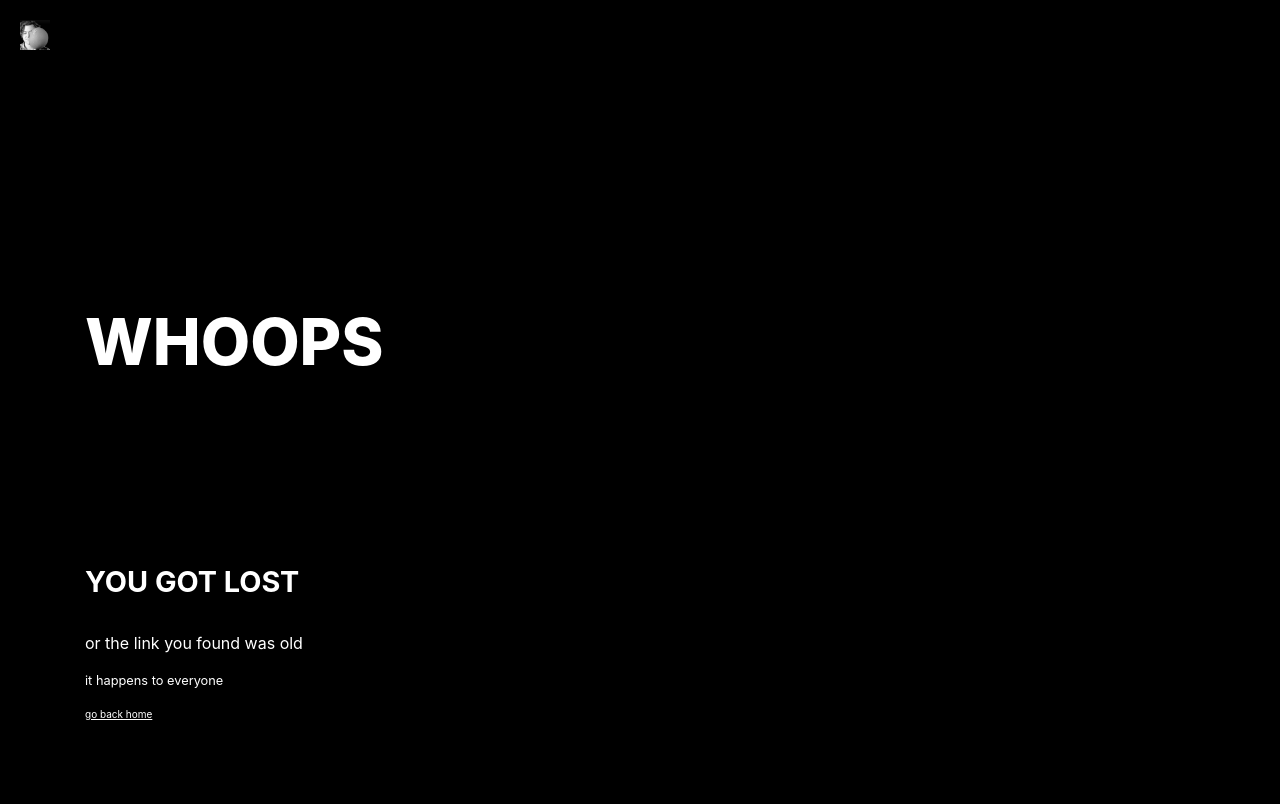
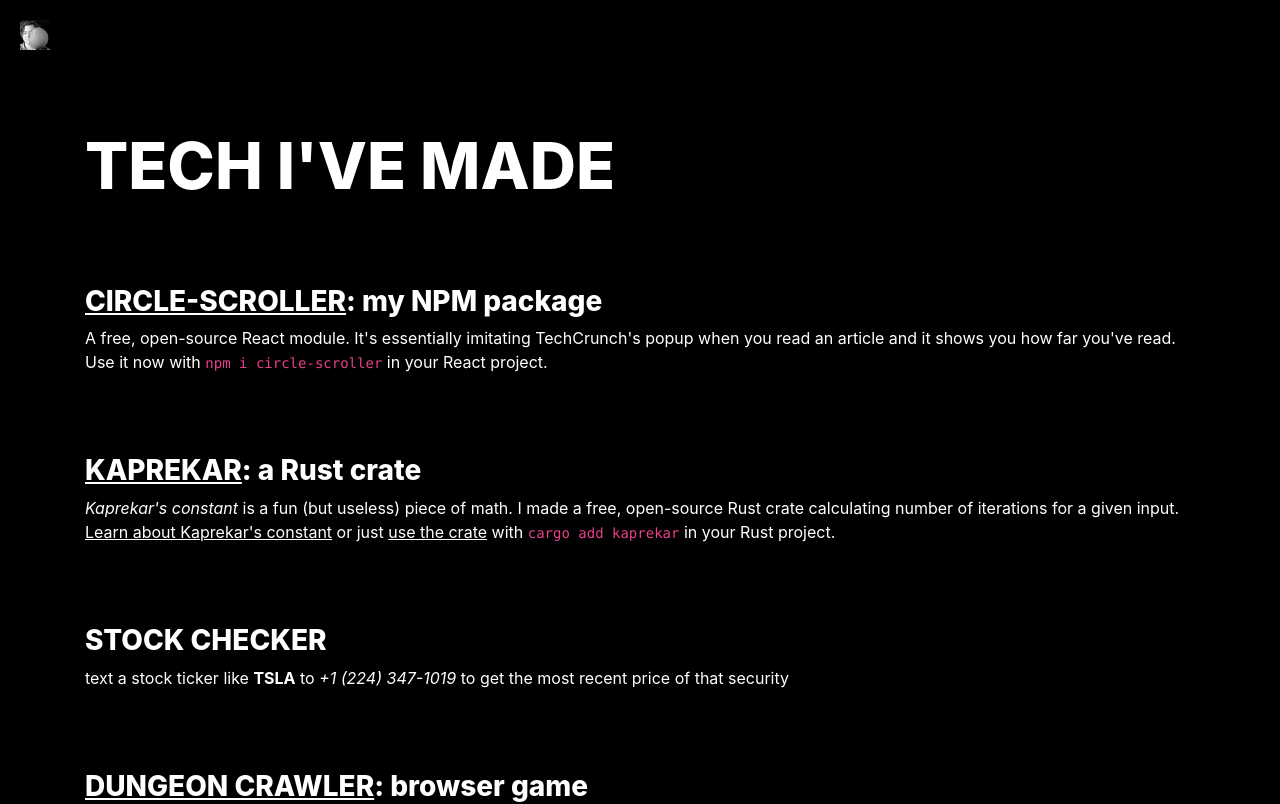
Before and after one commit to DeeterCesler/personal-site, a React (Create React App) app: page /tech in a window 1280 px wide. Before the commit this address led to /notfound. Shown: the top 804 px of the page. Built offline with nearby package versions, Linux system fonts and the light colour scheme.

Commit message:
rename Fun.jsx and /fun to Tech

```diff
--- a/src/App.js
+++ b/src/App.js
@@ -3,7 +3,7 @@ import './App.css'
 import { Route, Switch, Redirect } from 'react-router-dom'
 import HomePage from './HomePage'
 import Logo from './Logo'
-import Fun from './Fun'
+import Tech from './Tech'
 import Dungeon from './FUN/dungeon'
 import Now from './Now'
 import ReactGA from 'react-ga'
@@ -62,8 +62,8 @@ function App() {
         <Route exact from="/index" to="/" />
         <Route exact path="/index.html" render={homepage} />
         {/* <Route exact path="/work" render={Work}/> */}
-        <Route exact path="/fun" render={Fun} />
-        <Route exact path="/fun/dungeon" render={Dungeon} />
+        <Route exact path="/tech" render={Tech} />
+        <Route exact path="/tech/dungeon" render={Dungeon} />
         <Route exact path="/now" render={Now} />
         <Route exact path="/notfound" render={NotFoundPage} />
         <Route exact path="/startups-vs-big-tech" render={StartupsVersus} />
--- a/src/HomePage.jsx
+++ b/src/HomePage.jsx
@@ -67,7 +67,7 @@ const HomePage = () => {
                         <p className="link-p"><a className="link" style= {{ textDecoration: "none" }} href="/now">NOW</a></p>
                         <p className="link-p"><a className="link" style= {{ textDecoration: "none" }} href="/startups-vs-big-tech">BLOG</a></p>
                         <p className="link-p"><a target="_blank" rel="noreferrer" className="link" style= {{ textDecoration: "none" }} href="https://deeter.gumroad.com/l/TSXqK">WRITE BETTER EMAILS</a></p>
-                        <p className="link-p"><a className="link" style= {{ textDecoration: "none" }} href="/fun">SOMETHING FUN</a></p>
+                        <p className="link-p"><a className="link" style= {{ textDecoration: "none" }} href="/tech">TECH</a></p>
                     </div>
                     <div className="icons">
                         <a target="_blank" rel="noopener noreferrer" href="https://twitter.com/DeeterCesler">
--- a/src/Fun.jsx
+++ b/src/Tech.jsx
@@ -1,10 +1,10 @@
 import React from "react";
 
-const Fun = () => {
+const Tech = () => {
     return(
         <div className="now">
             <div className="container">
-                <h1 className="header">FUN</h1>
+                <h1 className="header">TECH I'VE MADE</h1>
                 <div className="readability">
                     <div className="item">
                         <h3><a className="link" href="https://www.npmjs.com/package/circle-scroll/">CIRCLE-SCROLLER</a>: my NPM package</h3>
@@ -36,4 +36,4 @@ const Fun = () => {
     )
 }
 
-export default Fun;
+export default Tech;
```
Also changed, not shown: 1 other file (tests, documents, lock files or other folders).
